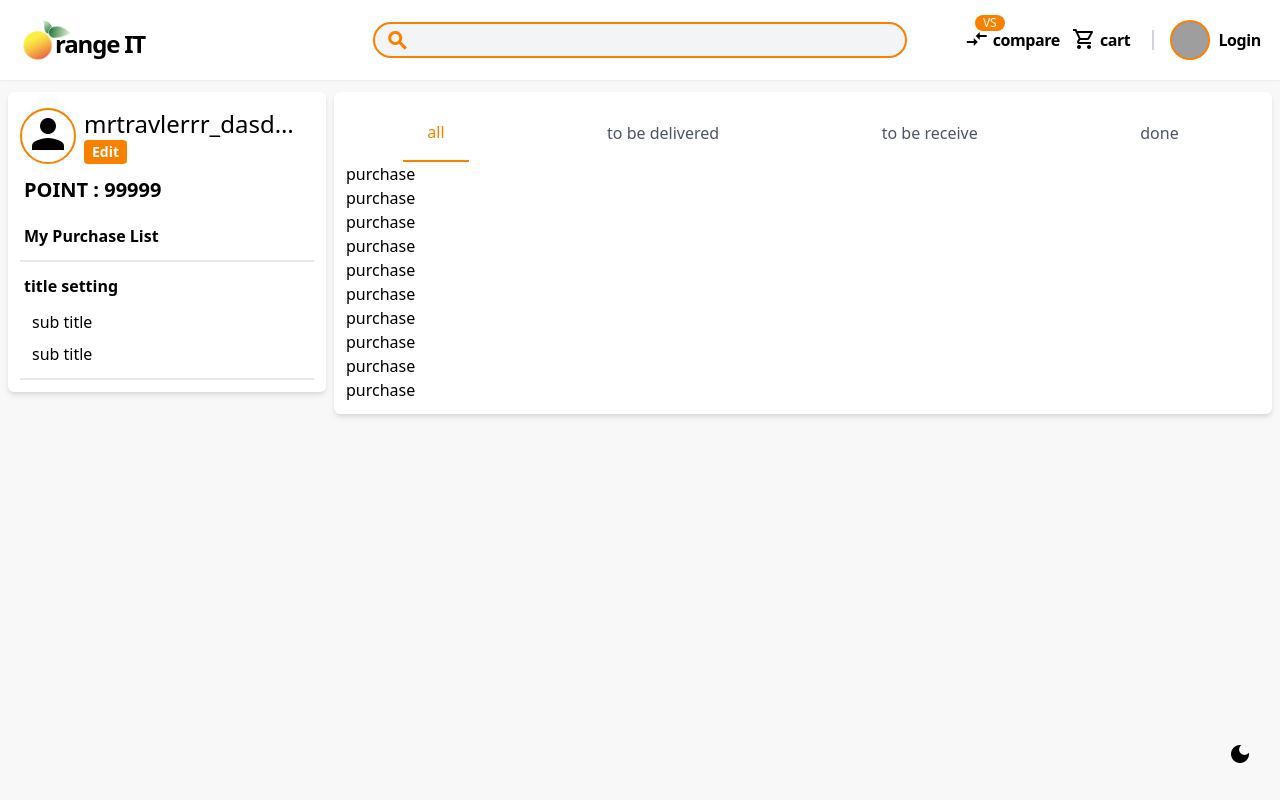
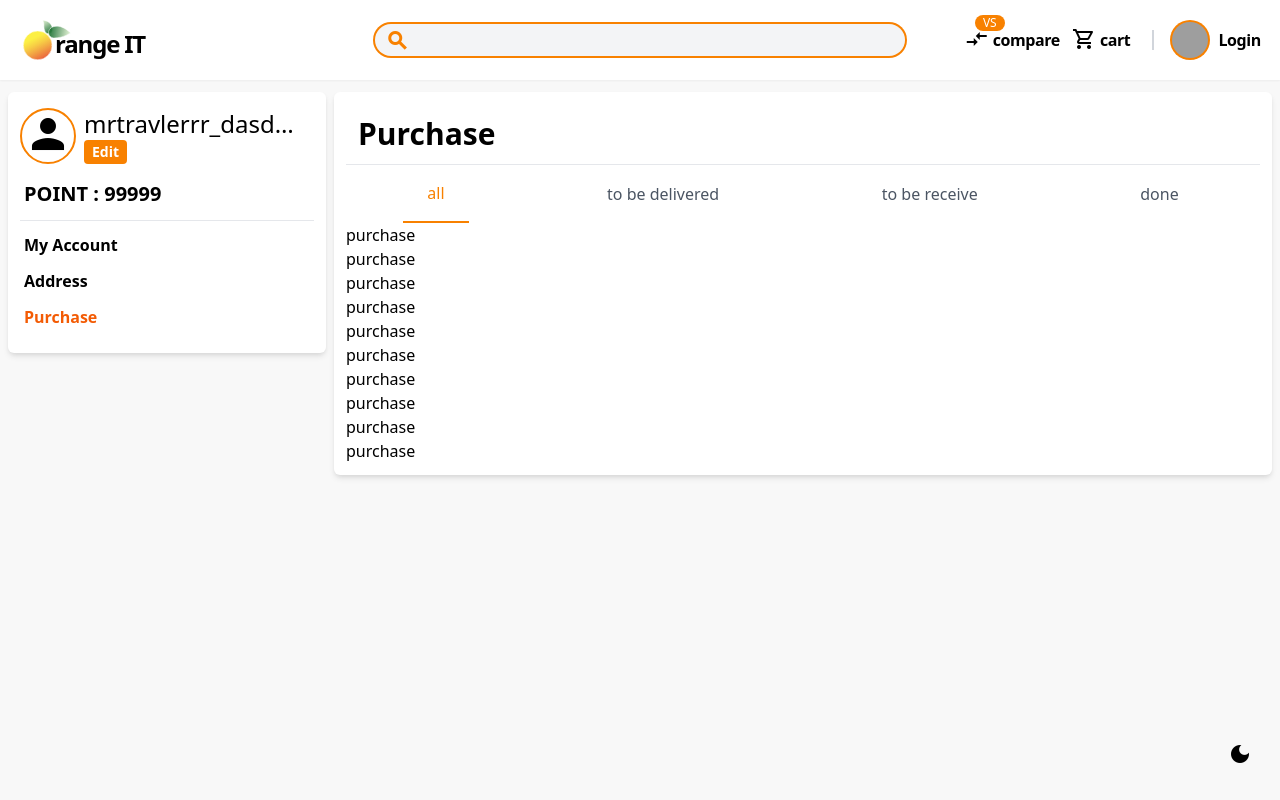
Before and after one commit to INT222-014-027-118/Orange-IT, a Vue app in the folder Frontend/: page /user/account in a window 1280 px wide. Built offline with nearby package versions, Linux system fonts and the light colour scheme; grey boxes are pictures that could not be loaded; what @splidejs/vue-splide, vue-sweetalert2 would draw is missing.

Commit message:
[Add] address [Update] profile

```diff
--- a/Frontend/src/router/index.js
+++ b/Frontend/src/router/index.js
@@ -55,6 +55,12 @@ const routes = [{
         props: true,
         component: () => import( /* webpackChunkName: "manageProfile" */ '../views/setting/manageProfile.vue')
       },
+      {
+        path: ':address-info',
+        name: 'Address',
+        props: true,
+        component: () => import( /* webpackChunkName: "Address" */ '../views/setting/Address.vue')
+      },
     ],
   },
   {
--- a/Frontend/src/views/Profile.vue
+++ b/Frontend/src/views/Profile.vue
@@ -1,11 +1,10 @@
 <template>
     <div class="flex p-1 py-3 mx-auto max-w-7xl ">
-        <div class="fixed md:hidden" @click="showMore = !showMore" v-show="!showMore">back</div>
-        <div :class="[showMore ? 'w-full md:w-3/12' : 'hidden md:block']" class="mx-1 w-full  md:w-3/12 top-20 px-3 py-3 bg-white rounded-md shadow-md h-full">
+        <div class="fixed md:hidden" @click="showFull = !showFull" v-show="!showFull">back</div>
+        <div :class="[showFull ? 'w-full md:w-3/12' : 'hidden md:block']" class="mx-1 w-full  md:w-3/12 top-20 px-3 py-3 bg-white rounded-md shadow-md h-full">
             <div class="">
                 <div class="flex items-center ">
                     <div class="self-start py-1">
-                        <!-- profile image -->
                         <!-- <img
                         class="object-cover w-20 h-20 p-1 border-2 rounded-full border-primary md:w-24 md:h-24"
                         src="https://images.unsplash.com/photo-1502791451862-7bd8c1df43a7?ixlib=rb-1.2.1&ixid=eyJhcHBfaWQiOjEyMDd9&auto=format&fit=crop&w=700&q=80"
@@ -13,7 +12,6 @@
                     /> -->
                         <span class="w-14 h-14 text-5xl text-center border-2 rounded-full material-icons border-primary"> person </span>
                     </div>
-                    <!-- profile meta -->
                     <div class="w-full ml-2 overflow-hidden overflow-ellipsis">
                         <div class="md:flex md:flex-wrap md:items-center">
                             <h2 class="inline-block mb-2 font-light lg:text-2xl sm:mr-5 sm:mb-0 truncate">
@@ -25,50 +23,62 @@
                                     name: 'manageProfile',
                                     params: { manage: 'account' },
                                 }"
-                                @click="showMore = !showMore"
+                                @click="showFull = !showFull"
                                 class="block px-2 py-0.5 text-sm font-semibold text-center text-white bg-primary rounded md:inline-block"
                                 >Edit</router-link
                             >
                         </div>
                     </div>
                 </div>
-                <div class="px-1 py-2">
+                <div class="px-1 py-3 border-b">
                     <p class="text-base md:text-xl uppercase font-semibold">point : 99999</p>
                 </div>
             </div>
 
-            <div class="border-b-2">
-                <div class="py-3 px-1 text-black">
+            <div class="">
+                <div class="py-3 px-1 space-y-3">
                     <router-link
                         :to="{
-                            name: 'purchase',
-                            params: { purchaseDetail: 'purchase' },
+                            name: 'manageProfile',
+                            params: { manage: 'account' },
                         }"
-                        @click="showMore = !showMore"
+                        @click="showFull = !showFull"
+                        class="hover:text-primary block font-semibold capitalize"
+                        :class="[this.$route.name === 'manageProfile' ? 'text-primary hover:text-primaryfocus' : '']"
                     >
-                        <span class="font-semibold capitalize">my purchase list</span>
+                        my account
                     </router-link>
-                </div>
-                <!-- <div class="mb-3 space-y-2 rounded-md">
-                    <a class="rounded-md hover:bg-gray-100 cursor-pointer px-3 block" value="text"> my purchase list </a>
-                    <a class="rounded-md hover:bg-gray-100 cursor-pointer px-3 block" value="text"> sub title </a>
-                    <a class="rounded-md hover:bg-gray-100 cursor-pointer px-3 block" value="text"> sub title </a>
-                    <a class="rounded-md hover:bg-gray-100 cursor-pointer px-3 block" value="text"> sub title </a>
-                </div> -->
-            </div>
-
-            <div class="border-b-2">
-                <div class="py-3 px-1 text-black">
-                    <span class="font-semibold">title setting</span>
-                </div>
-                <div class="mb-3 space-y-2 rounded-md">
-                    <a class="rounded-md hover:bg-gray-100 cursor-pointer px-3 block" value="text"> sub title </a>
-                    <a class="rounded-md hover:bg-gray-100 cursor-pointer px-3 block" value="text"> sub title </a>
+                    <div class="">
+                        <router-link
+                            :to="{
+                                name: 'Address',
+                                params: { address: 'address' },
+                            }"
+                            @click="showFull = !showFull"
+                            class="hover:text-primary block font-semibold capitalize"
+                            :class="[this.$route.name === 'Address' ? 'text-primary hover:text-primaryfocus' : '']"
+                        >
+                            address
+                        </router-link>
+                    </div>
+                    <div class="">
+                        <router-link
+                            :to="{
+                                name: 'purchase',
+                                params: { purchaseDetail: 'purchase' },
+                            }"
+                            @click="showFull = !showFull"
+                            class="hover:text-primary block font-semibold capitalize"
+                            :class="[this.$route.name === 'purchase' ? 'text-primaryfocus' : '']"
+                        >
+                            purchase
+                        </router-link>
+                    </div>
                 </div>
             </div>
         </div>
 
-        <router-view class="mx-1 top-20 px-3 py-3 bg-white rounded-md shadow-md h-full" :class="[!showMore ? 'block  w-full md:w-9/12' : 'hidden md:block md:w-9/12']" />
+        <router-view class="mx-1 top-20 px-3 py-3 bg-white rounded-md shadow-md h-full" :class="[!showFull ? 'block  w-full md:w-9/12' : 'hidden md:block md:w-9/12']" />
     </div>
 </template>
 
@@ -76,6 +86,7 @@
 export default {
     data() {
         return {
+            showFull: true,
             showMore: true,
         };
     },
--- /dev/null
+++ b/Frontend/src/views/setting/Address.vue
@@ -0,0 +1,12 @@
+<template>
+    <div>
+        <h1 class="text-3xl font-semibold p-3 capitalize">address</h1>
+        <hr />
+    </div>
+</template>
+
+<script>
+export default {};
+</script>
+
+<style></style>
--- a/Frontend/src/views/setting/purchase.vue
+++ b/Frontend/src/views/setting/purchase.vue
@@ -1,5 +1,7 @@
 <template>
     <div class="bg-white">
+        <h1 class="text-3xl font-semibold p-3 capitalize">purchase</h1>
+        <hr />
         <div class="flex flex-row justify-around">
             <button class="text-gray-600 text-xs md:text-base px-2 md:py-4 md:px-6 block hover:text-primary focus:outline-none text-primary border-b-2 font-medium border-primary">
                 all</button
```
